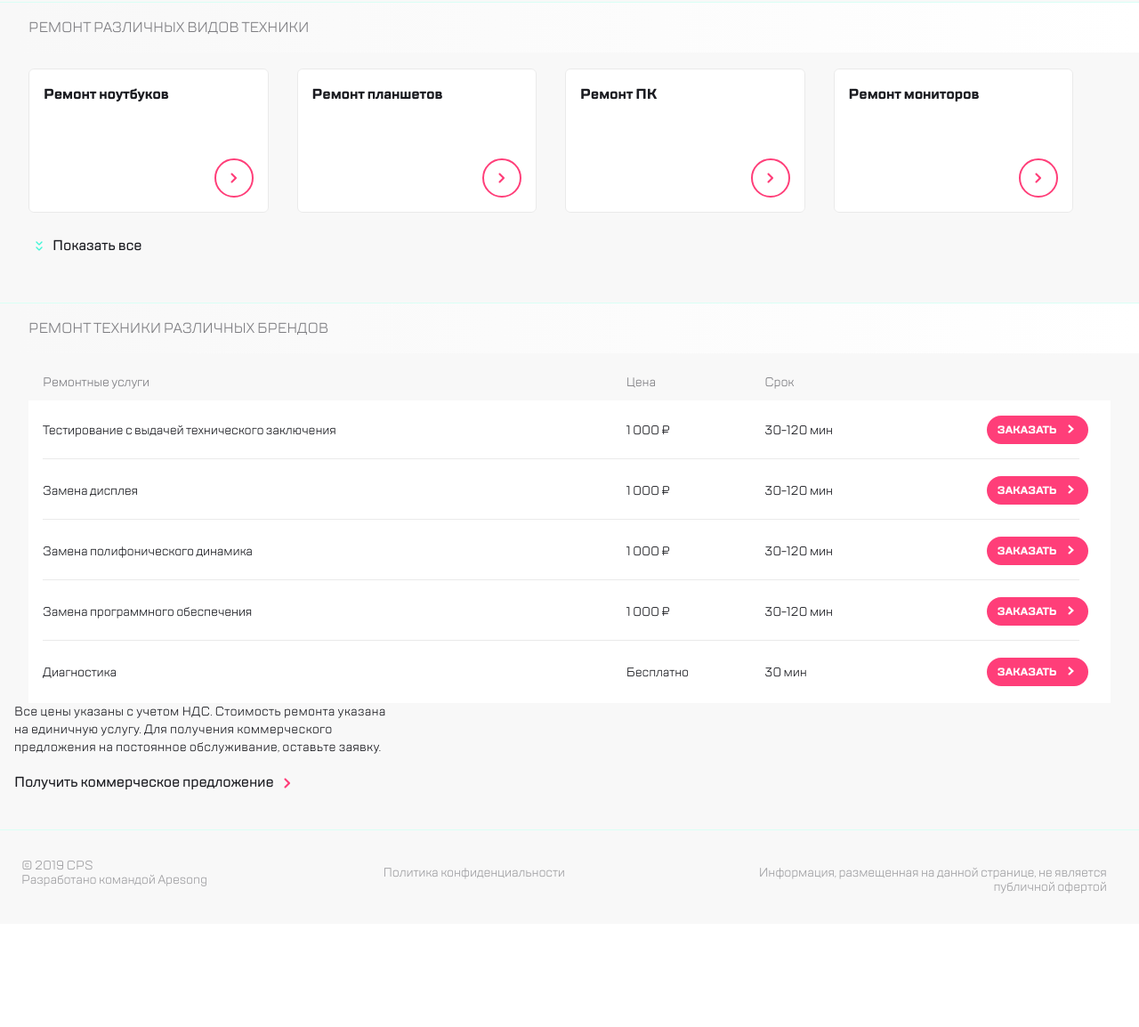
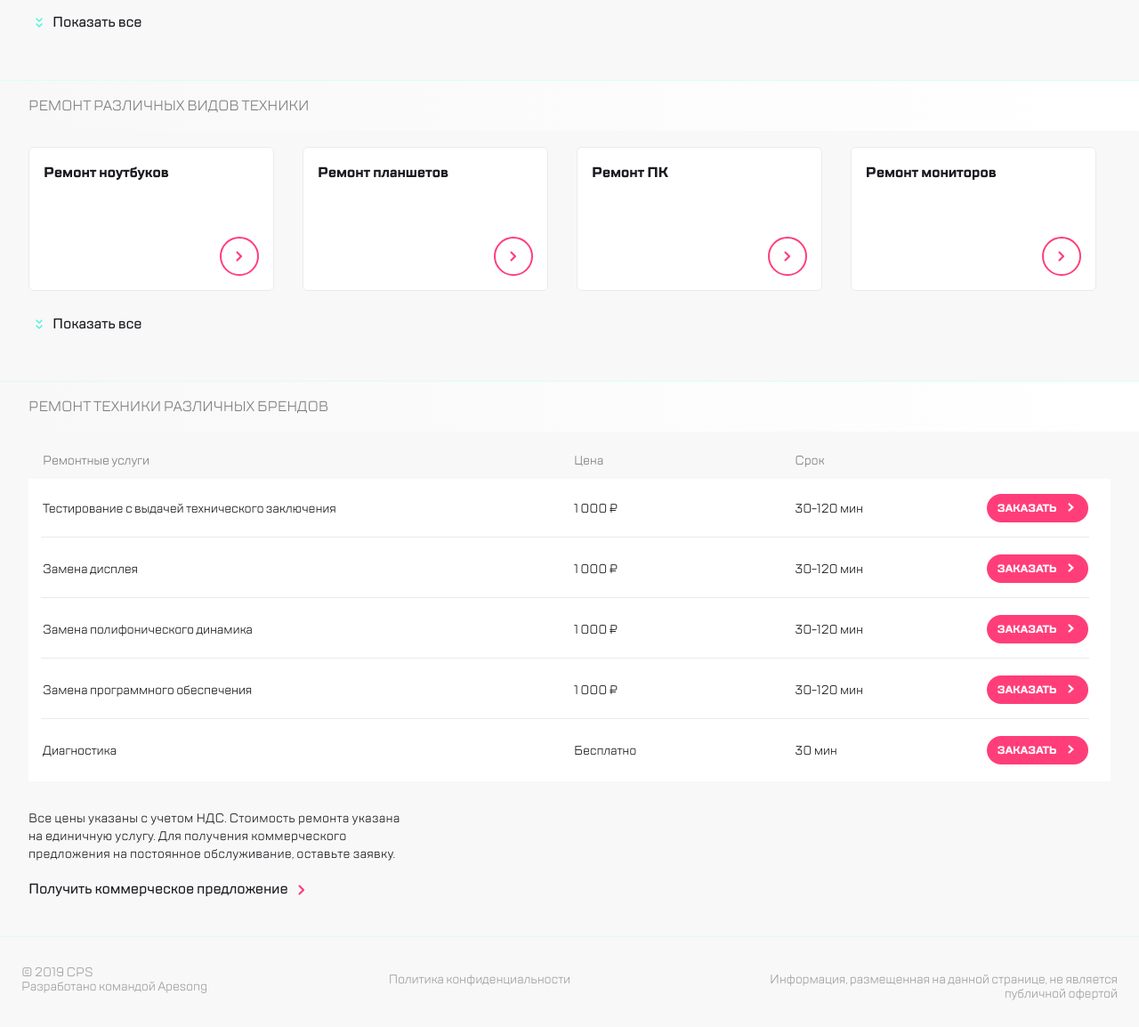
Before and after one commit to DeadWish56/CPS, a website built with webpack: page src/index.html in a window 1280 px wide. Shown: the part 892-2046 px from the top of the page at 89% size. Before the commit the page ends 1930 px from the top, so only its background shows below. Built offline with nearby package versions, Linux system fonts and the light colour scheme.

Commit message:
правки перед работой с текстом

```diff
--- a/src/index.html
+++ b/src/index.html
@@ -289,7 +289,7 @@
       <div class="swiper price__inner" data-mobile="false">
         <ul class="swiper-wrapper price__list">
 
-          <li class="swiper-slide cards price__table-header">
+          <li class="price__table-header">
             <p class="price__card-description">Ремонтные услуги</p>
             <p class="price__card-cost">Цена</p>
             <p class="price__card-time">Срок</p>
--- a/src/scss/cards.scss
+++ b/src/scss/cards.scss
@@ -13,18 +13,28 @@ $var6: #EAEAEA;
     width: 240px;
     transition: transform 500ms ease;
 
+    @media (min-width: 768px) {
+        flex-basis: 30.83%;
+    }
+
+    @media (min-width: 1120px) {
+        flex-basis: 22.53%;
+    }
+
+    @media (min-width: 1366px) {
+        flex-basis: 22.35%;
+    }
+
+    @media (min-width: 1440px) {
+        flex-basis: 22.53%;
+    }
+
     &:hover {
         box-shadow: 0px 0px 5px 0px;
         transform: scale(1.01);
     }
 
-	@media (min-width: 768px) {
-		width: auto;
-	}
 
-	@media (min-width: 1120px) {
-		width: auto;
-	}
 
     &__link {
         display: flex;
--- a/src/scss/footer.scss
+++ b/src/scss/footer.scss
@@ -7,7 +7,6 @@
         mix-blend-mode: normal;
         opacity: 0.72;
         margin: 0;
-        width: 300px;
 
         &:not(:last-child) {
             margin-bottom: 16px;
--- a/src/scss/header.scss
+++ b/src/scss/header.scss
@@ -2,7 +2,7 @@ $header-color: #EAEAEA;
 
 .header {
     &--display--none {
-        @media (min-width: 1120px) {
+        @media (min-width: 1366px) {
             display: none;
         }
     }
--- a/src/scss/menu.scss
+++ b/src/scss/menu.scss
@@ -34,7 +34,7 @@ $var4: #1B1C21;
         &--display--none {
             display: none;
 
-            @media (min-width: 1120px) {
+            @media (min-width: 1366px) {
                 display: flex;
             }
         }
--- a/src/scss/page.scss
+++ b/src/scss/page.scss
@@ -23,7 +23,8 @@ $var2: #f8f8f8;
         align-items: center;
         @media (min-width: 768px) {
             flex-direction: row;
-            padding: 32px 24px 25px 24px;
+            justify-content: space-between;
+            padding: 32px 24px 21px 24px;
         }
     }
 
--- a/src/scss/price.scss
+++ b/src/scss/price.scss
@@ -10,7 +10,7 @@ $color-alternate: #7E7E82;
             height: 100%;
         }
 
-        @media (min-width: 768px) {
+        @media (min-width: 1120px) {
             padding: 0 32px;
         }
     }
@@ -22,9 +22,10 @@ $color-alternate: #7E7E82;
     }
 
     &__card {
-        height: 166px;
-        width: 226px;
+        height: 200px;
+        width: 260px;
         padding: 16px;
+        box-sizing: border-box;
 
         &--display--none {
             display: none;
@@ -39,15 +40,18 @@ $color-alternate: #7E7E82;
             @media (min-width: 768px) {
                 content: "";
                 position: absolute;
-                width: 96%;
+                width: 97%;
                 bottom: 1px;
-                left: 15px;
+                left: 13px;
                 border-bottom: 1px solid #EAEAEA;
             }
         }
 
         &:hover {
-            @media (min-width: 768px) {}
+            @media (min-width: 768px) {
+                transform: none;
+                box-shadow: none;
+            }
         }
     }
 
@@ -82,6 +86,12 @@ $color-alternate: #7E7E82;
             vertical-align: middle;
             margin: 0;
             min-width: 80px;
+        }
+        @media (min-width: 1120px) {
+            display: table-cell;
+            vertical-align: middle;
+            margin: 0;
+            min-width: 140px;
         }
     }
 
@@ -140,6 +150,13 @@ $color-alternate: #7E7E82;
 
         @media (min-width: 768px) {
             max-width: 435px;
+            margin-top: 24px;
+            margin-left: 24px;
+        }
+
+        @media (min-width: 1120px) {
+            margin-top: 32px;
+            margin-left: 32px;
         }
     }
 
--- a/src/scss/swiper.scss
+++ b/src/scss/swiper.scss
@@ -75,10 +75,6 @@ $var6: #EAEAEA;
 		transform: scale(1.01);
 	}
 
-	@media (min-width: 768px) {
-		min-width: 30%;
-	}
-
 	@media (min-width: 1120px) {
 		min-width: 22%;
 	}
```
Also changed, not shown: src/scss/repair.scss (+4 -4 lines). Lines whose indentation alone changed are shown as unchanged.
